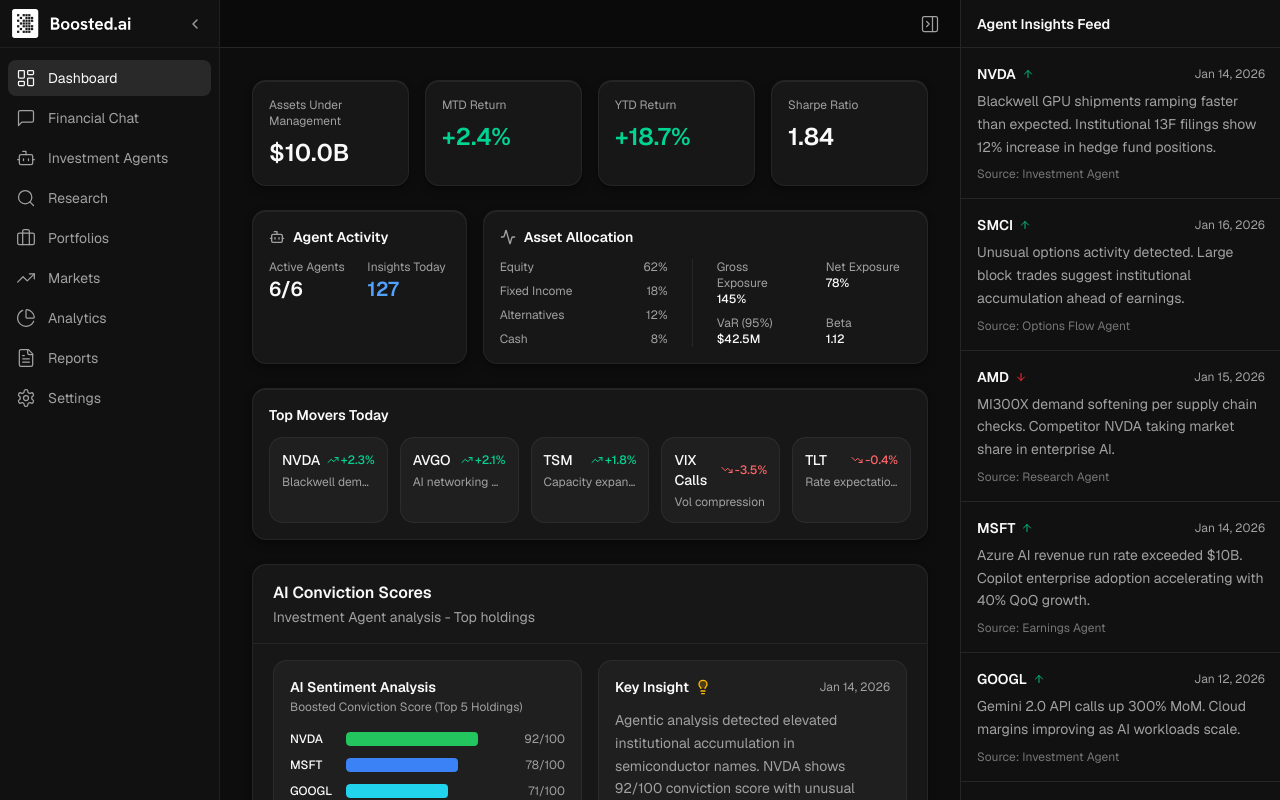
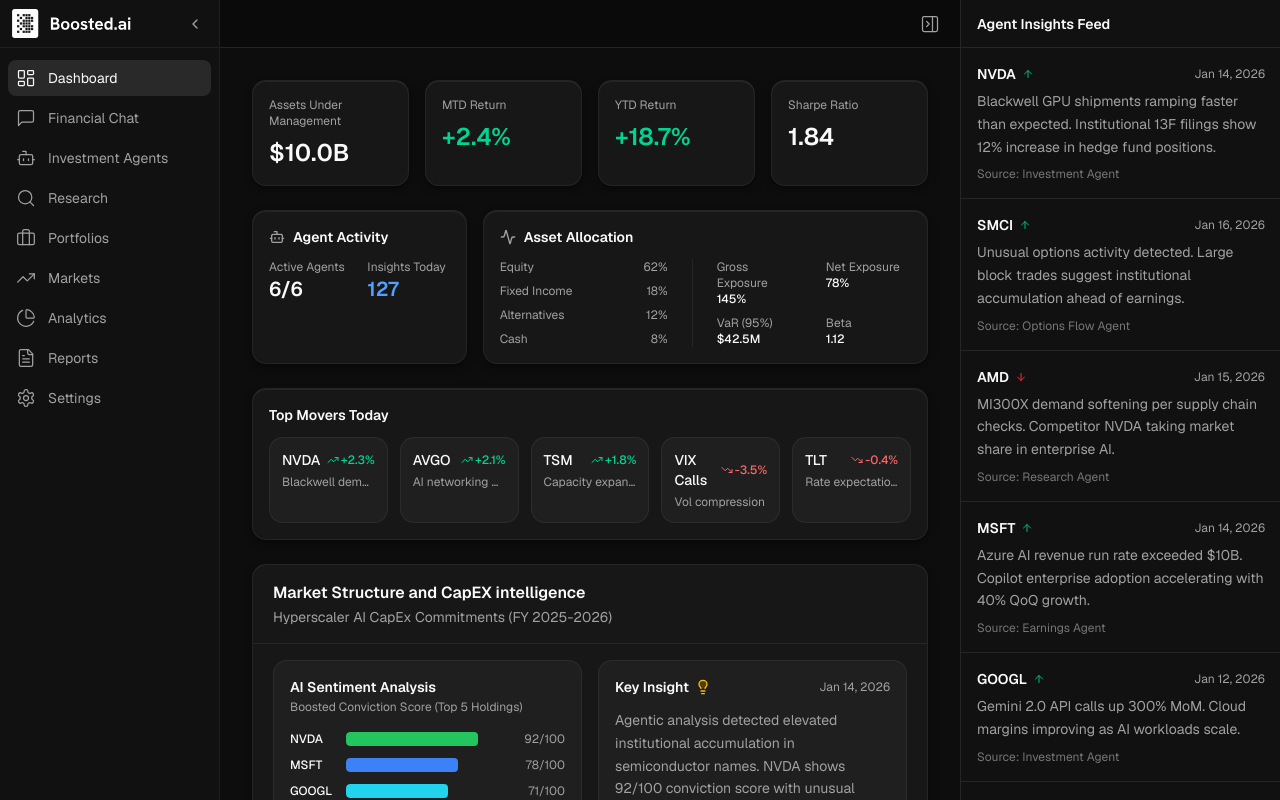
Before and after one commit to raymondfesta/financialAppDemo, a Next.js app: page / in a window 1280 px wide. Built offline with nearby package versions, Linux system fonts and the light colour scheme.

Commit message:
Update header: Market Structure and CapEX intelligence

```diff
--- a/app/page.tsx
+++ b/app/page.tsx
@@ -141,10 +141,10 @@ export default function Dashboard() {
       <div className="dashboard-container-elevated space-y-4 overflow-hidden">
         <div className="dashboard-container-header px-5 py-4">
           <h1 className="text-base font-semibold text-foreground">
-            AI Conviction Scores
+            Market Structure and CapEX intelligence
           </h1>
           <p className="text-sm text-muted-foreground mt-0.5">
-            Investment Agent analysis - Top holdings
+            Hyperscaler AI CapEx Commitments (FY 2025-2026)
           </p>
         </div>
 
```
